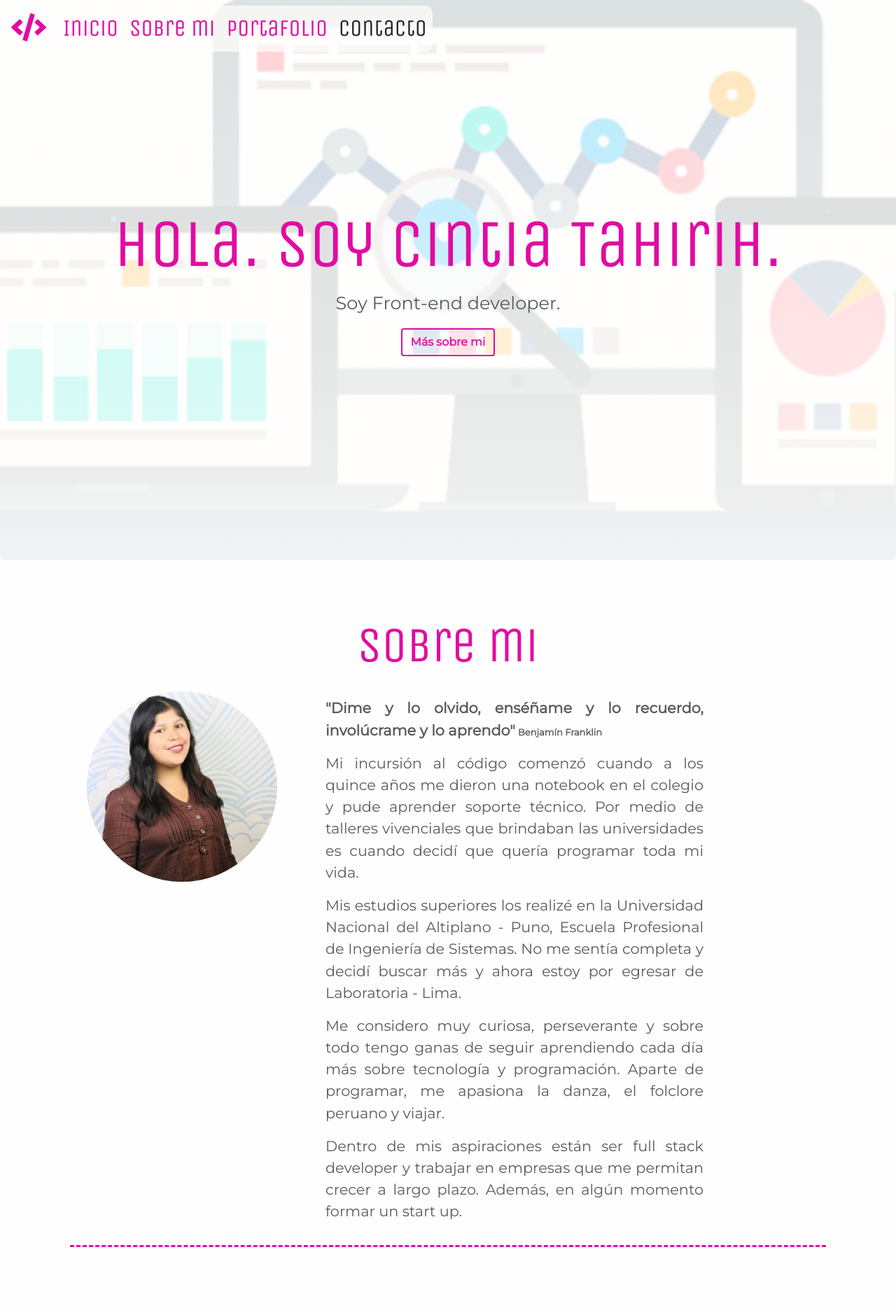
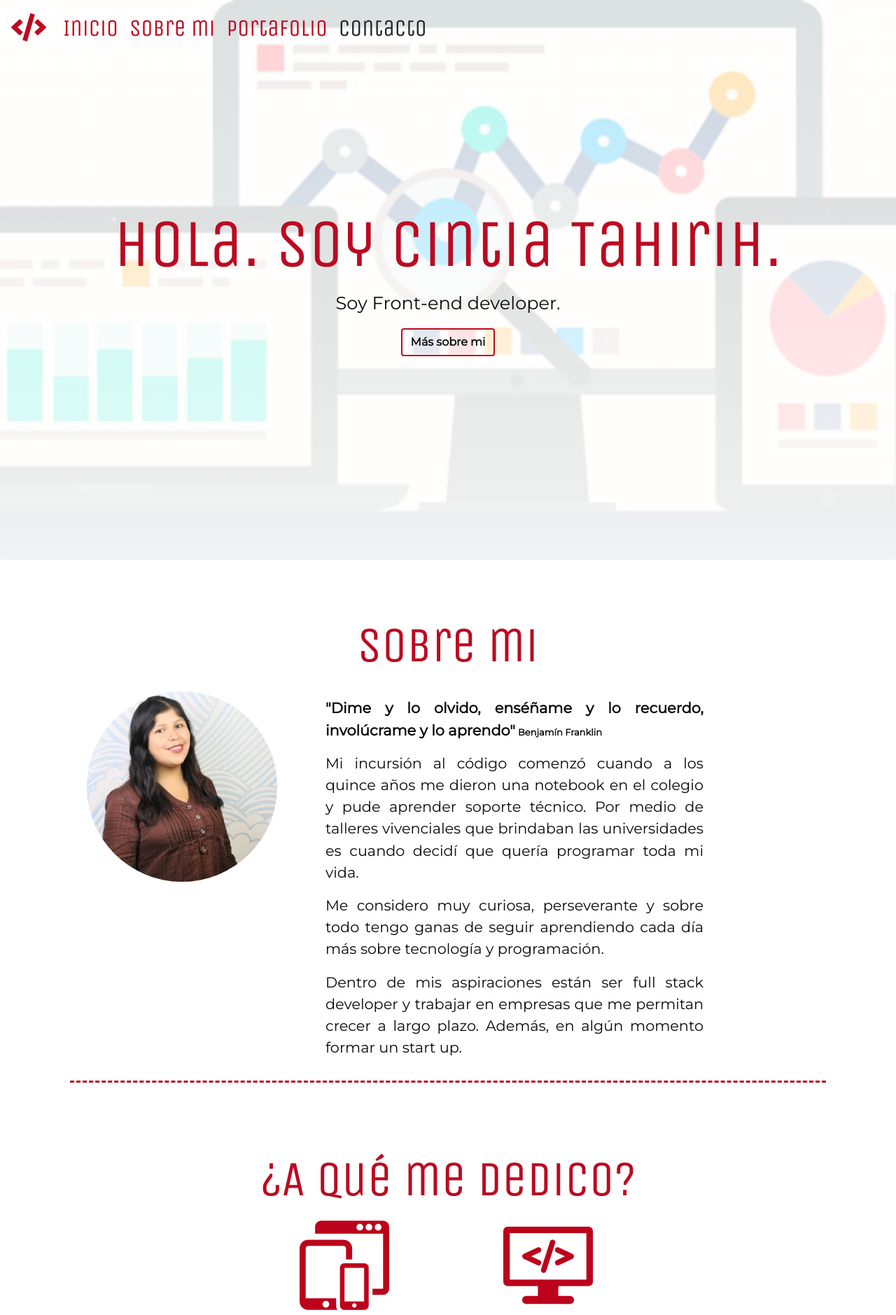
Before and after one commit to cTahirih/ctahirih.github.io, a PHP site: page / in a window 1280 px wide. Shown: the top 1879 px of the page at 70% size. Run offline with PHP 8.4, Linux system fonts and the light colour scheme; some libraries are stand-ins or nearby versions.

Commit message:
modifica color

```diff
--- a/css/main.css
+++ b/css/main.css
@@ -1,6 +1,12 @@
+:root {
+  --color1: #BB0A21;
+  --color2: #0A0908;
+  --color3: #E3D0D8;
+  --color4: #FFFBFC;
+}
 body {
   font-family: 'Montserrat', sans-serif;
-  background-color: #fffefe;
+  background-color: #fff;
 }
 
 p, li {
@@ -17,15 +23,15 @@ h3.about-title-size {
 
 .title {
   font-family: 'Unica One', cursive;
-  color: #e20ba2;
+  color: var(--color1);
 }
 
 .t-color {
-  color: #575B5F;
+  color: var(--color2);
 }
 
 .icon-footer {
-  color: #e20ba2;
+  color: var(--color1);
 }
 
 .icon-footer:hover {
@@ -33,11 +39,11 @@ h3.about-title-size {
 }
 
 .color1 {
-  color: #000;
+  color: var(--color2);
 }
 
 .dashes {
-  border-top: 3px dashed #e20ba2;
+  border-top: 3px dashed var(--color1);
 }
 
 .t-header {
@@ -53,12 +59,12 @@ h2.title {
 }
 
 .portfolio-color {
-  background-color: #F4E4E9;
+  background-color: var(--color4);
   border-radius: 10px;
 }
 
 .color-t-portfolio {
-  color: #e20ba2;
+  color: var(--color1);
 }
 
 .jumbotron {
@@ -77,18 +83,11 @@ h2.title {
 }
 
 .icon-about {
-  width: 10em;
   height: 8em;
 }
 
 .menu-white {
-	background-color: rgba(255, 254, 253, 0.9);
-}
-
-
-ul.navbar-nav {
-  background-color: rgba(255, 254, 253, 0.7);
-  border-radius: 10px;
+	background-color: rgba(255, 254, 253, 1);
 }
 
 .modal-dialog#modal-g {
@@ -96,15 +95,15 @@ ul.navbar-nav {
 }
 
 a.btn.td-btn.outline, button.btn.td-btn.outline {
-    background-color: transparent;
-    color: #e20ba2;
-    font-weight: bold;
-    border: 2px solid #e20ba2;
+  background-color: transparent;
+  color: var(--color2);
+  font-weight: bold;
+  border: 2px solid var(--color1);
 }
 
 a.btn.td-btn.outline:hover, button.btn.td-btn.outline:hover {
   color: #fafafa;
-  background-color: #e20ba2;
+  background-color: var(--color1);
 }
 
 .frase {
--- a/index.html
+++ b/index.html
@@ -71,10 +71,7 @@
         <p>Mi incursión al código comenzó cuando a los quince años me dieron
           una notebook en el colegio y pude aprender soporte técnico. Por medio de talleres vivenciales que brindaban las universidades es cuando decidí que quería programar toda mi vida.
         </p>
-        <p>Mis estudios superiores los realizé en la Universidad Nacional del Altiplano - Puno, Escuela Profesional de Ingeniería de Sistemas.
-          No me sentía completa y decidí buscar más y ahora estoy por egresar de Laboratoria - Lima.
-        </p>
-        <p>Me considero muy curiosa, perseverante y sobre todo tengo ganas de seguir aprendiendo cada día más sobre tecnología y programación. Aparte de programar, me apasiona la danza, el folclore peruano y viajar.</p>
+        <p>Me considero muy curiosa, perseverante y sobre todo tengo ganas de seguir aprendiendo cada día más sobre tecnología y programación.</p>
         <p>
           Dentro de mis aspiraciones están ser full stack developer y trabajar en empresas que me permitan crecer a largo plazo.  Además, en algún momento formar un start up.
         </p>
@@ -222,7 +219,7 @@
     </div>
     <div class="row">
       <div class="col-12 text-center mtop-interno mbm-interno">
-        <h2 class="title">Trabaja conmigo</h2>
+        <h2 class="title">¿Conversamos?</h2>
         <a href="mailto:cintiatahirih.jp@gmail.com" class="icon-footer d-block">
           <i class="far fa-envelope mr-2"></i>
           <span class="t-color span-size">cintiatahirih.jp@gmail.com</span>
```
Also changed, not shown: assets/images/Responsive-Web.png, assets/images/agile.png (added), assets/images/api.png (added), assets/images/dev.png.
